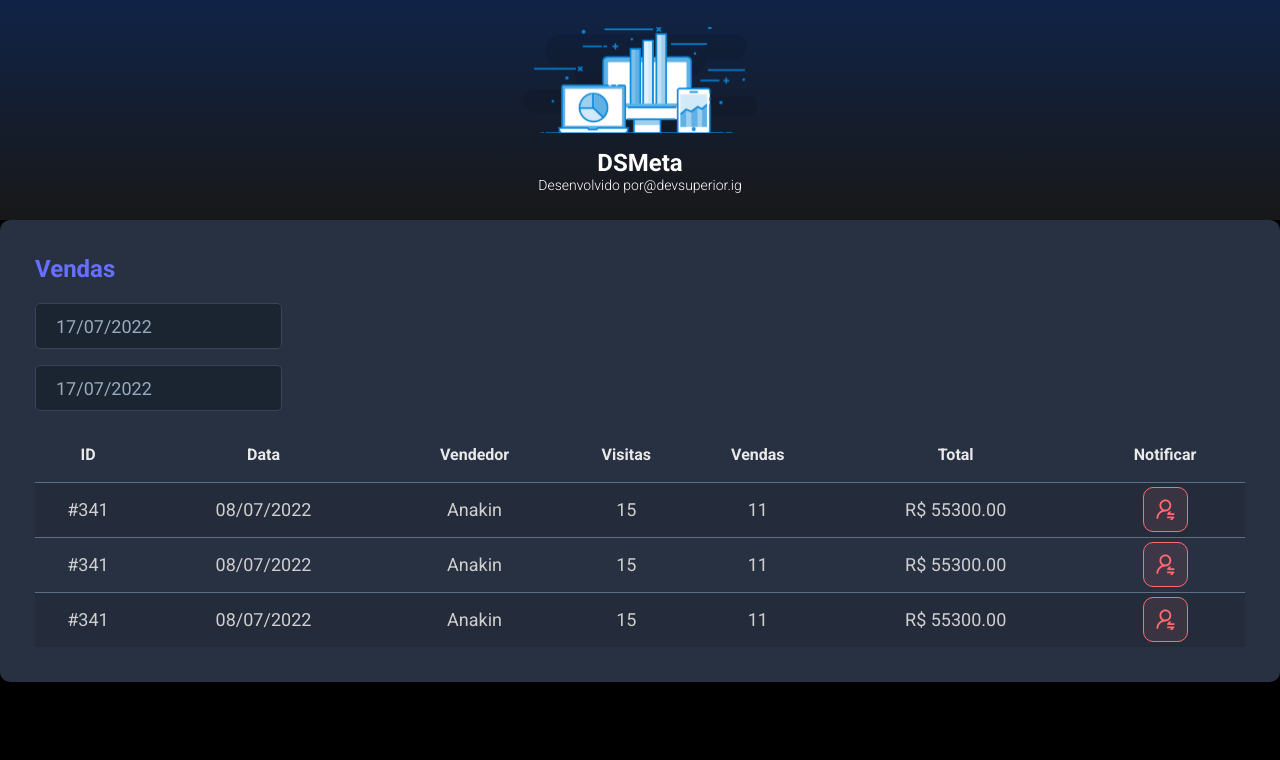
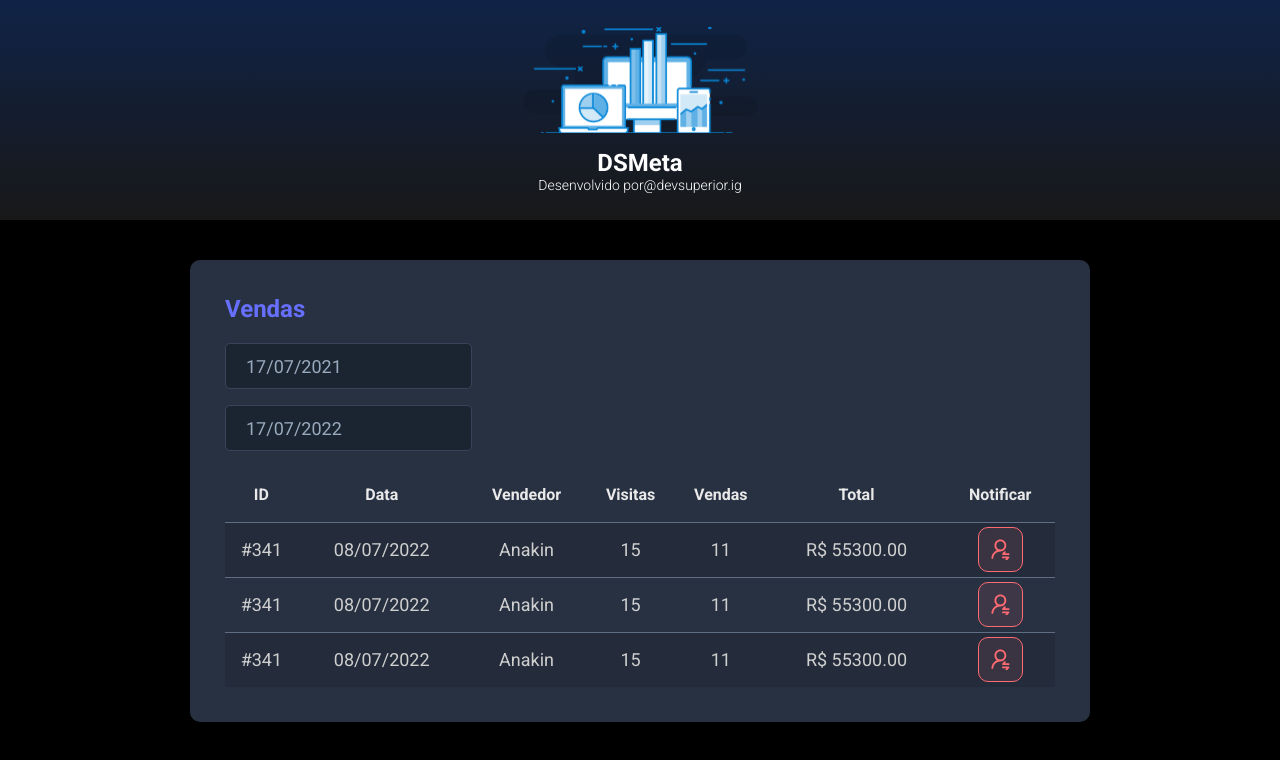
Before and after one commit to blkRoger/dsmeta, a React (Vite) app in the folder frontend/: page / in a window 1280 px wide. Shown: the top 760 px of the page. Built offline with nearby package versions, Linux system fonts and the light colour scheme.

Commit message:
useState

```diff
--- a/frontend/src/App.tsx
+++ b/frontend/src/App.tsx
@@ -1,5 +1,5 @@
-import Header from "./components/Header"
-import SalesCard from "./components/SalesCard"
+import Header from "./components/Header";
+import SalesCard from "./components/SalesCard";
 
 function App() {
   return (
@@ -16,4 +16,4 @@
   )
 }
 
-export default App
+export default App;
--- a/frontend/src/components/Header/index.tsx
+++ b/frontend/src/components/Header/index.tsx
@@ -1,6 +1,6 @@
-import logo from '../../assets/img/logo.svg'
+import logo from '../../assets/img/logo.svg';
 
-import './styles.css'
+import './styles.css';
 
 function Header() {
     return (
@@ -17,4 +17,4 @@
     )
 }
 
-export default Header
+export default Header;
--- a/frontend/src/components/NotificationButton/index.tsx
+++ b/frontend/src/components/NotificationButton/index.tsx
@@ -1,6 +1,6 @@
-import icon from '../../assets/img/notification-icon.svg'
+import icon from '../../assets/img/notification-icon.svg';
 
-import './styles.css'
+import './styles.css';
 
 function NotificationButton() {
     return (
@@ -10,4 +10,4 @@
     )
 }
 
-export default NotificationButton
+export default NotificationButton;
--- a/frontend/src/components/SalesCard/index.tsx
+++ b/frontend/src/components/SalesCard/index.tsx
@@ -1,25 +1,33 @@
+import { useState } from "react";
 import DatePicker from "react-datepicker";
 import "react-datepicker/dist/react-datepicker.css";
-import NotificationButton from '../NotificationButton'
+import NotificationButton from '../NotificationButton';
 import './styles.css'
 
 function SalesCard() {
+
+    const min = new Date(new Date().setDate(new Date().getDate() - 365));
+    const max = new Date();
+
+    const [minDate, setMinDate] = useState(min);
+    const [maxDate, setMaxDate] = useState(max);
+
     return (
         <div className="dsmeta-card">
             <h2 className="dsmeta-sales-title">Vendas</h2>
             <div>
                 <div className="dsmeta-form-control-container">
                     <DatePicker
-                        selected={new Date()}
-                        onChange={(date: Date) => { }}
+                        selected={minDate}
+                        onChange={(date: Date) => setMinDate(date)}
                         className="dsmeta-form-control"
                         dateFormat="dd/MM/yyyy"
                     />
                 </div>
                 <div className="dsmeta-form-control-container">
                     <DatePicker
-                        selected={new Date()}
-                        onChange={(date: Date) => { }}
+                        selected={maxDate}
+                        onChange={(date: Date) => setMaxDate(date)}
                         className="dsmeta-form-control"
                         dateFormat="dd/MM/yyyy"
                     />
@@ -88,4 +96,4 @@
     )
 }
 
-export default SalesCard
+export default SalesCard;
--- a/frontend/src/index.css
+++ b/frontend/src/index.css
@@ -19,3 +19,13 @@
   color: unset;
   text-decoration: none;
 }
+
+.dsmeta-container {
+  width: 100%;
+  max-width: 900px;
+  margin: 0 auto;
+}
+
+#sales {
+  padding: 40px 10px;
+}
```
Also changed, not shown: frontend/src/main.tsx (+4 -4 lines).
